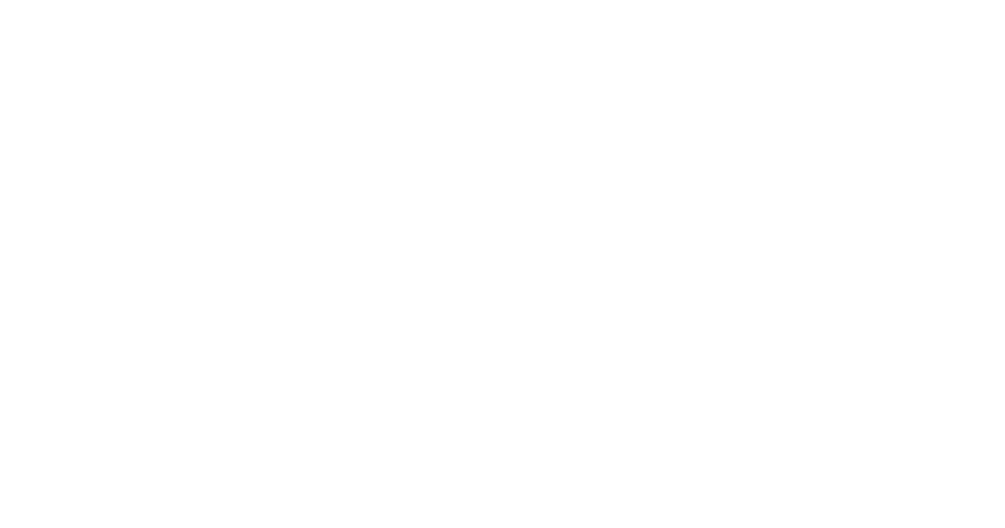
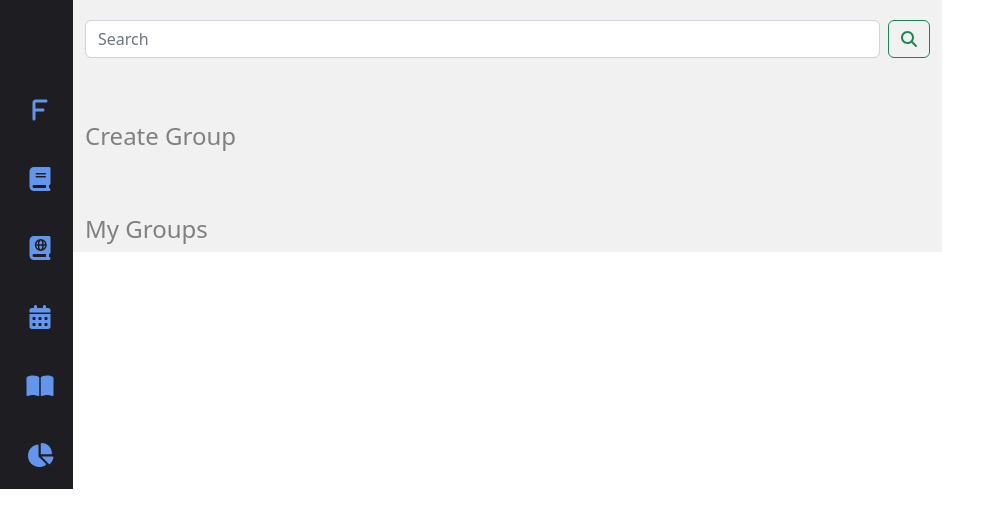
Before and after one commit to Funread/funread, a React (Create React App) app in the folder frontend/: page /POC/FR-314 in a window 1280 px wide. Before the commit this address had no page. Shown: the top 528 px of the page, without its empty margins (0-1005 px from the left). Built offline with nearby package versions, Linux system fonts and the light colour scheme.

Commit message:
Estructura inicial

```diff
--- /dev/null
+++ b/frontend/src/POC314/poc314.css
@@ -0,0 +1,38 @@
+
+h4 {
+    color: grey;
+    text-align: left;
+  }
+
+  .sidebar-mobile {
+    display: block;
+  }
+
+  @media screen and (min-width: 992px) {
+    .sidebar-mobile {
+      display: none;
+    }
+  }
+
+  .sidebar-desktop {
+    display: none;
+  }
+
+  @media screen and (min-width: 992px) {
+    .sidebar-desktop {
+      display: block;
+    }
+  }
+
+  @media (max-width: 991.98px) {
+    .sidenav.col-sm-8 {
+      flex-basis: 91.666667%;
+      max-width: 91.666667%;
+    }
+  }
+
+  @media only screen and (max-width : 900px) {
+  .content_library{
+    padding-right: 4rem;
+  }
+  }
--- /dev/null
+++ b/frontend/src/POC314/poc314.jsx
@@ -0,0 +1,81 @@
+import "./poc314.css";
+import React, { useState } from "react";
+import MyBooks from "../Components/MyBooks/MyBooks";
+import Button from "react-bootstrap/Button";
+import Form from "react-bootstrap/Form";
+import { FontAwesomeIcon } from "@fortawesome/react-fontawesome";
+import { faSearch } from "@fortawesome/free-solid-svg-icons";
+import Library from "../Components/Library/Library";
+import BookView from "../Components/Shared/BookView/BookView";
+import SidebarBook from "../Components/Shared/SidebarBook/SidebarBook";
+
+const POC314 = () => {
+  const [showSidebar, setShowSidebar] = useState(true);
+  const [selectedBook, setSelectedBook] = useState(null);
+
+  const toggleSidebar = (book) => {
+    if (!selectedBook) {
+      setShowSidebar(true);
+      setSelectedBook(book);
+      return;
+    }
+
+    if (selectedBook.id === book.id) {
+      setShowSidebar(false);
+      setSelectedBook(null);
+      return;
+    }
+    setSelectedBook(book);
+  };
+
+  return (
+    <>
+      <div className="container-fluid p-0 text-center ">
+        <div className="row flex-nowrap " style={{ height: "auto" }}>
+          <SidebarBook></SidebarBook>
+
+          <div
+            className={`sidenav ${showSidebar ? "col-sm-8" : "col-11"}`}
+
+          >
+            <div style={{ maxWidth: "1100px" }} className="mx-auto content_library">
+              <Form className="d-flex mt-1 pt-3">
+                <Form.Control
+                  type="search"
+                  placeholder="Search"
+                  className="me-2"
+                  aria-label="Search"
+                />
+                <Button variant="outline-success">
+                  <FontAwesomeIcon
+                    className="fa-magnifying-glass"
+                    icon={faSearch}
+                  />
+                </Button>
+              </Form>
+
+              <h4>Create Group</h4>
+
+              <h4>My Groups</h4>
+            </div>
+          </div>
+          {selectedBook && (
+            <div
+              className="col-sm-3 p-0 sidebar-desktop"
+              style={{ background: "#79ABA8" }}
+            >
+              {/* <BookView
+                title={selectedBook?.title}
+                description={selectedBook?.description}
+                image={selectedBook?.image}
+                author={selectedBook?.author}
+              /> */}
+            </div>
+          )}
+        </div>
+      </div>
+    </>
+  );
+};
+
+export default POC314;
--- a/frontend/src/index.js
+++ b/frontend/src/index.js
@@ -18,6 +18,7 @@ import Template2 from "./Components/Shared/Templates/Template 2/template2";
 import Template3 from "./Components/Shared/Templates/Template3/Template3";
 import MemoryGame from "./Components/Shared/Templates/Widgets/MemoryGame/MemoryGame";
 import POC from "./POC/poc"
+import POC314 from "./POC314/poc314";
 const root = ReactDOM.createRoot(document.getElementById("root"));
 root.render(
   <BrowserRouter>
@@ -87,6 +88,8 @@ root.render(
       <Route path="/template-3" element={<Template3/>} />
       <Route path="/memorygame" element={<MemoryGame/>} />
       <Route path="/POC/FR-315" element={<POC/>} />
+      <Route path="/POC/FR-314" element={<POC314/>} />
+
     </Routes>
   </BrowserRouter>
 );
```
